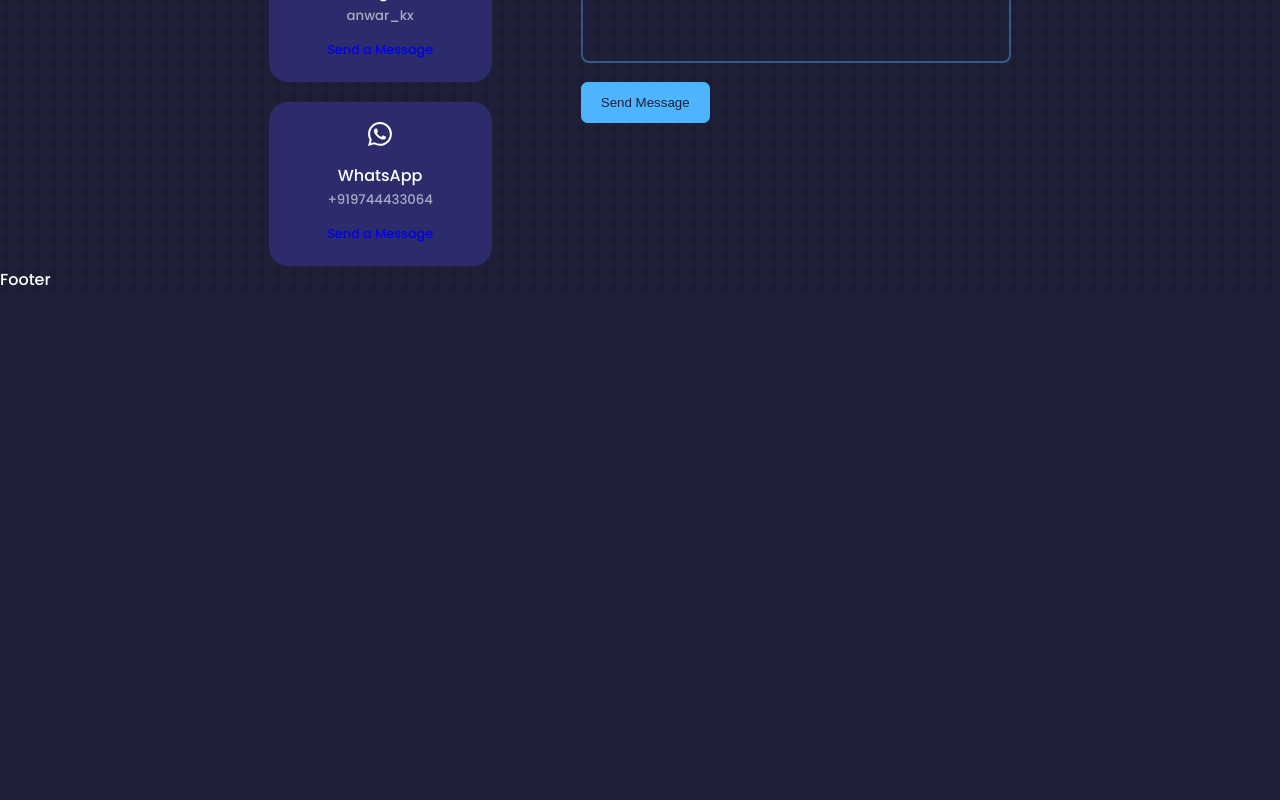
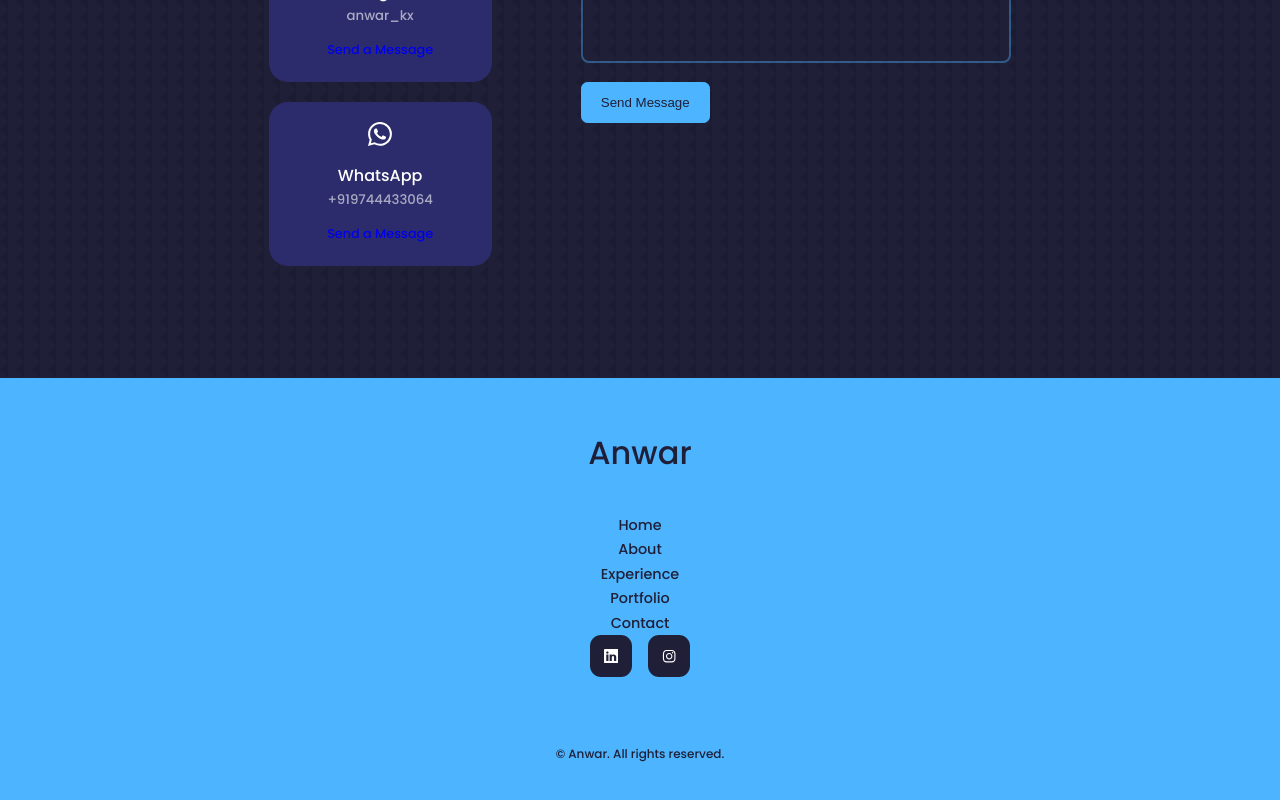
Before and after one commit to anwarkvzk/personal-website, a React (Create React App) app: page / in a window 1280 px wide. Shown: the part 3190-3990 px from the top of the page. Before the commit the page ends 3483 px from the top, so only its background shows below. Built offline with nearby package versions, Linux system fonts and the light colour scheme.

Commit message:
Footer Added And Styled

```diff
--- a/src/components/footer/Footer.jsx
+++ b/src/components/footer/Footer.jsx
@@ -1,10 +1,45 @@
-import React from 'react'
-import './footer.css'
+import React from "react";
+import "./footer.css";
+import {BsLinkedin} from 'react-icons/bs'
+import {FaInstagram} from 'react-icons/fa'
 
 function Footer() {
   return (
-    <div>Footer</div>
-  )
+    <footer>
+      <a href="#" className="footer__logo">
+        Anwar
+      </a>
+      <ul className="permallinks">
+        <li>
+          <a href="#">Home</a>
+        </li>
+        <li>
+          <a href="#about">About</a>
+        </li>
+        <li>
+          <a href="#experience">Experience</a>
+        </li>
+        {/* <li><a href="#services">Services</a></li> */}
+        <li>
+          <a href="#portfolio">Portfolio</a>
+        </li>
+        <li>
+          <a href="#contact">Contact</a>
+        </li>
+      </ul>
+      <div className="footer__socials">
+      <a href="https://www.linkedin.com/in/anwar-k" target="_blank">
+        <BsLinkedin />
+      </a>
+      <a href="https://www.instagram.com/anwar_kx" target="_blank">
+        <FaInstagram />
+      </a>
+      </div>
+      <div className="footer__copyright">
+        <small>&copy; Anwar. All rights reserved.</small>
+      </div>
+    </footer>
+  );
 }
 
-export default Footer
+export default Footer;
--- a/src/components/footer/footer.css
+++ b/src/components/footer/footer.css
@@ -0,0 +1,65 @@
+footer{
+    background: var(--color-primary);
+    padding: 3rem 0;
+    text-align: center;
+    font-size: 0.9rem;
+    margin-top: 7rem;
+}
+
+footer a {
+    color: var(--color-bg);
+}
+
+.footer__logo{
+    font-size: 2rem;
+    font-weight: 500;
+    margin-bottom: 2rem;
+    display: inline-block;
+}
+
+.permalinks{
+    display: flex;
+    flex-wrap: wrap;
+    justify-content: center;
+    gap: 2rem;
+    margin: 0 auto 3rem;
+}
+
+.footer__socials{
+    display: flex;
+    justify-content: center;
+    gap: 1rem;
+    margin-bottom: 4rem;
+}
+
+.footer__socials a {
+    background: var(--color-bg);
+    color: var(--color-white);
+    padding: 0.8rem;
+    border-radius: 0.7rem;
+    display: flex;
+    border: 1px solid transparent;
+}
+
+.footer__socials a:hover{
+    background: transparent;
+    color: var(--color-bg);
+    border-color: var(--color-bg);
+}
+
+.footer__copyright{
+    margin-bottom: 4rem;
+    color: var(--color-bg);
+}
+
+/* =============== MEDIA QUERIES (SMALL DEVICES)  ============= */
+
+@media screen and (max-width: 600px) {
+    .permalinks{
+        flex-direction: column;
+        gap: 1.5rem;
+    }
+    .footer__socials{
+        margin-bottom: 2.6rem;
+    }
+}
```
